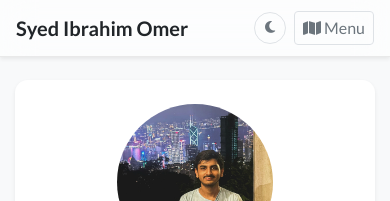
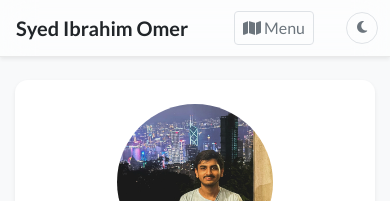
Before and after one commit to ibitec7/ibitec7.github.io, a Jekyll site: the page built from index.html, in a window 390 px wide. Shown: the top 201 px of the page. Built offline with Jekyll 4.4.1, drawn with Linux system fonts in a browser that asks for light colours; nearby versions of some CDN libraries; a style sheet for code colours, icons or effects is not loaded; some of the changed text lies outside the part shown.

Commit message:
UI: corner theme toggle, round portrait, project posters
- Theme toggle moved out of the content column and pinned to the far right
  corner of the top bar (absolute inside the navbar), so it no longer reads as
  another navigation item. Narrow screens keep the Menu button clear of it.
- Portrait now rendered as a circle (aspect-ratio 1/1, object-fit cover,
  weighted to the upper part of the frame) instead of a square thumbnail.
- Project showcase: terminal snippets dropped everywhere, and the migration
  entry lost its chart so the description carries no image. Title em dashes
  removed.
- Thumbnails added: stock analysis poster, SMS spam detection poster and the
  portfolio optimization poster.
- Portfolio project links now include the finance presentation video.

```diff
--- a/_includes/navbar.html
+++ b/_includes/navbar.html
@@ -1,9 +1,9 @@
 <nav class="navbar navbar-expand-sm navbar-light fixed-top mb-5 shadow-sm">
+    {% include theme_toggle.html %}
     <div class="{% if page.container_class %}{{ page.container_class }}{% else %}container-lg{% endif %}">
         <a class="navbar-brand" href="{{ '/' | relative_url }}"><strong>{{site.data.profile.navbar_name}}</strong></a>
 
         <div class="navbar-tools d-flex align-items-center order-2 order-sm-3 ml-auto">
-            {% include theme_toggle.html %}
             <button class="navbar-toggler ml-2" style="font-size: 1em; padding: 0.5em;" type="button" data-toggle="collapse" data-target="#navbarResponsive" aria-controls="navbarResponsive" aria-expanded="false" aria-label="Toggle navigation">
                 <i class="fas fa-map"></i> Menu
             </button>
--- a/_includes/widgets/profile_card_mini.html
+++ b/_includes/widgets/profile_card_mini.html
@@ -6,10 +6,11 @@
                     <div class="col">
                         {% if site.data.profile.portrait_url %}
                         <!-- When the screen is wider than md, float the portrait on the right -->
-                        <div class="figure d-none d-md-block">
+                        <div class="figure d-none d-md-block text-center">
                             <img
                                 src="{{ site.data.profile.portrait_url | relative_url }}"
-                                class="figure-img img-fluid"
+                                class="portrait-round"
+                                alt="Portrait of {{ site.data.profile.primary_name }}"
                                 data-toggle="tooltip"
                                 data-placement="top"
                                 title="{{ site.data.profile.portrait_caption }}">
--- a/_includes/widgets/project_item.html
+++ b/_includes/widgets/project_item.html
@@ -6,7 +6,7 @@
             <img data-src="{{ item.image | relative_url }}" alt="{{ item.name }}" class="lazy w-100" src="{{ '/assets/images/empty_300x200.png' | relative_url }}">
         </div>
     </div>
-    <div class="col-md-8 col-xl-9{% if item.image %} pl-md-0{% endif %}">
+    <div class="col-md-8 col-xl-9 pl-md-0">
     {% else %}
     <div class="col-12">
     {% endif %}
@@ -39,7 +39,7 @@
 
         {% if include.detailed and item.figure_secondary %}
         <div class="project-figure project-figure-detail my-3">
-            <img data-src="{{ item.figure_secondary | relative_url }}" alt="{{ item.name }} — additional figure" class="lazy w-100" src="{{ '/assets/images/empty_300x200.png' | relative_url }}">
+            <img data-src="{{ item.figure_secondary | relative_url }}" alt="{{ item.name }} (additional figure)" class="lazy w-100" src="{{ '/assets/images/empty_300x200.png' | relative_url }}">
         </div>
         {% endif %}
 
@@ -50,9 +50,5 @@
             {% endfor %}
         </p>
         {% endif %}
-
-        {% if include.detailed and item.snippet %}
-        <pre class="project-snippet">{{ item.snippet }}</pre>
-        {% endif %}
     </div>
 </div>
--- a/assets/css/global.css
+++ b/assets/css/global.css
@@ -315,6 +315,30 @@
     transition: color 0.15s ease-in-out, border-color 0.15s ease-in-out, background-color 0.15s ease-in-out;
 }
 
+/* Pinned to the far right corner of the bar, outside the centred content
+   column, so it never reads as another navigation item. */
+.navbar > .theme-toggle {
+    position: absolute;
+    top: 0.75rem;
+    right: 1.75rem;
+}
+
+/* On narrow screens the Menu button sits at the container's right edge, so keep
+   the content clear of the corner control. */
+@media (max-width: 575.98px) {
+    .navbar > .container,
+    .navbar > .container-lg,
+    .navbar > .container-md,
+    .navbar > .container-sm,
+    .navbar > .container-xl {
+        padding-right: 3.75rem;
+    }
+
+    .navbar > .theme-toggle {
+        right: 0.75rem;
+    }
+}
+
 .theme-toggle:hover,
 .theme-toggle:focus {
     color: var(--text);
@@ -389,6 +413,21 @@
 }
 
 /* ==========================================================================
+   Portrait
+   ========================================================================== */
+
+.portrait-round {
+    width: 100%;
+    max-width: 230px;
+    aspect-ratio: 1 / 1;
+    object-fit: cover;
+    object-position: center 22%;
+    border-radius: 50%;
+    border: 1px solid var(--border-strong);
+    display: inline-block;
+}
+
+/* ==========================================================================
    Project showcase
    ========================================================================== */
 
@@ -456,20 +495,6 @@
     color: var(--link);
 }
 
-.project-snippet {
-    font-family: Source Code Pro, monospace;
-    font-size: 0.72rem;
-    line-height: 1.35;
-    background-color: var(--code-bg);
-    border: 1px solid var(--border);
-    border-radius: 0.5rem;
-    padding: 0.6rem 0.75rem;
-    margin: 0.5rem 0 0;
-    white-space: pre;
-    overflow-x: auto;
-    color: var(--text);
-}
-
 .project-links {
     font-size: 0.9rem;
 }
```
Also changed, not shown: _data/projects.yml (+21 -28 lines), assets/images/projects/migration-f1-by-horizon.png (deleted), assets/images/projects/migration-visa-encounters.png (deleted), assets/images/projects/portfolio-optimization-poster.png (added), assets/images/projects/sms-scams-roc-curve.png (deleted), assets/images/projects/sms-spam-detection-poster.png (added), assets/images/projects/stock-analysis-poster.png (added).
